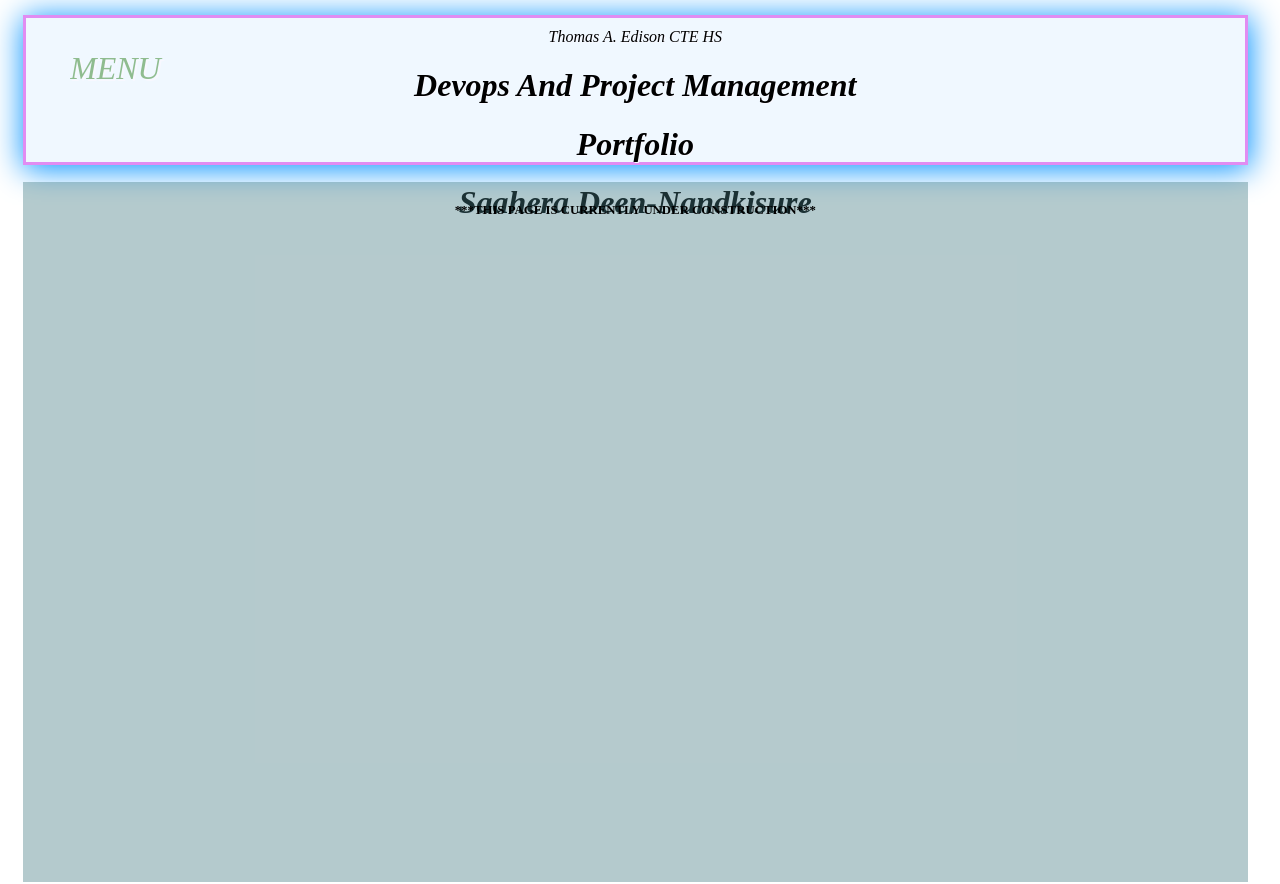
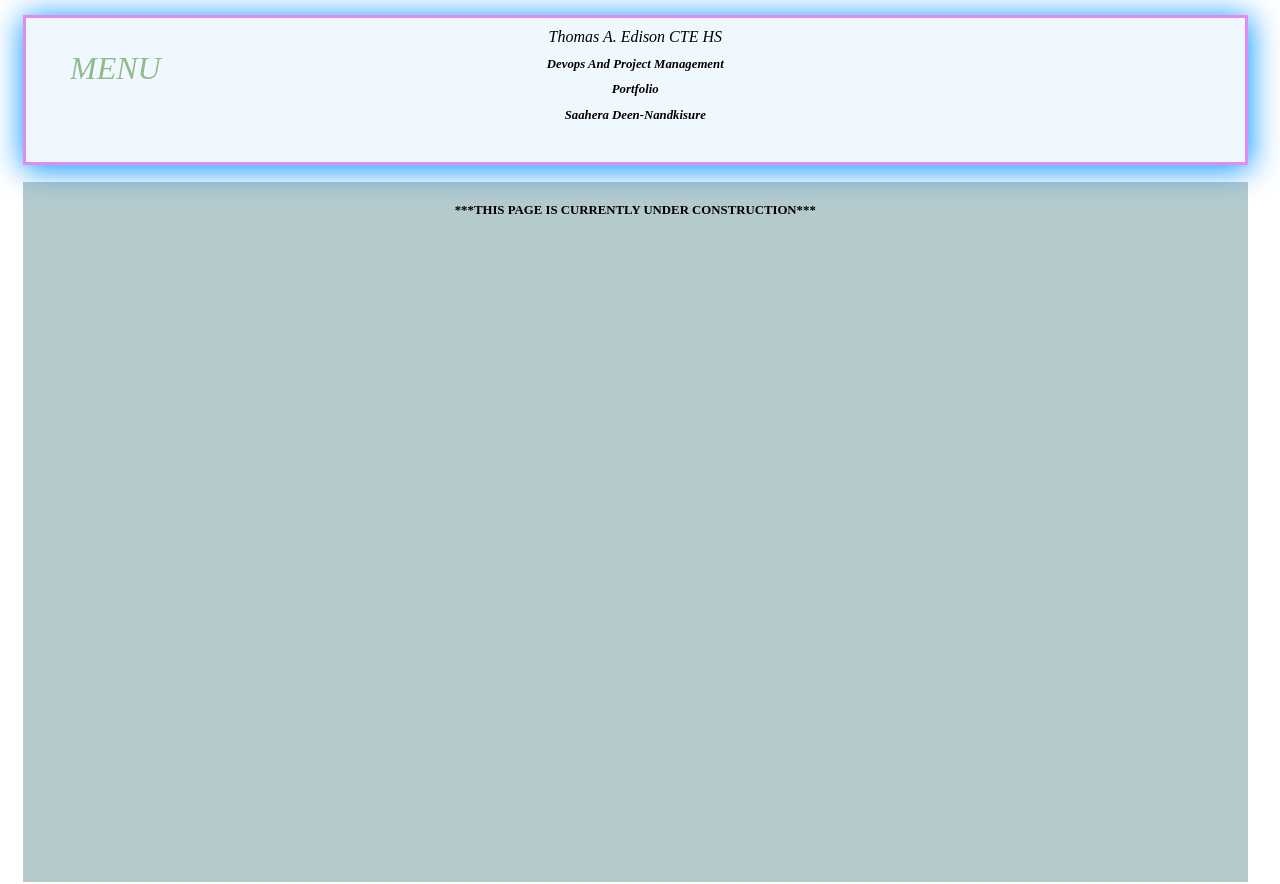
Before and after one commit to saaherad/portfolio, a plain HTML site: page junior.html in a window 1280 px wide. Shown: the top 884 px of the page. Drawn offline with Linux system fonts and the light colour scheme.

Commit message:
Update junior.html

```diff
--- a/junior.html
+++ b/junior.html
@@ -9,9 +9,9 @@
 <body>
   <div class="banner">
     Thomas A. Edison CTE HS
-    <h1>Devops and Project Management</h1>
-    <h1>Portfolio</h1>
-    <h1>Saahera Deen-Nandkisure</h1>
+    <h2>Devops and Project Management</h2>
+    <h2>Portfolio</h2>
+    <h2>Saahera Deen-Nandkisure</h2>
 
   </div>
 <div class="container">
```
